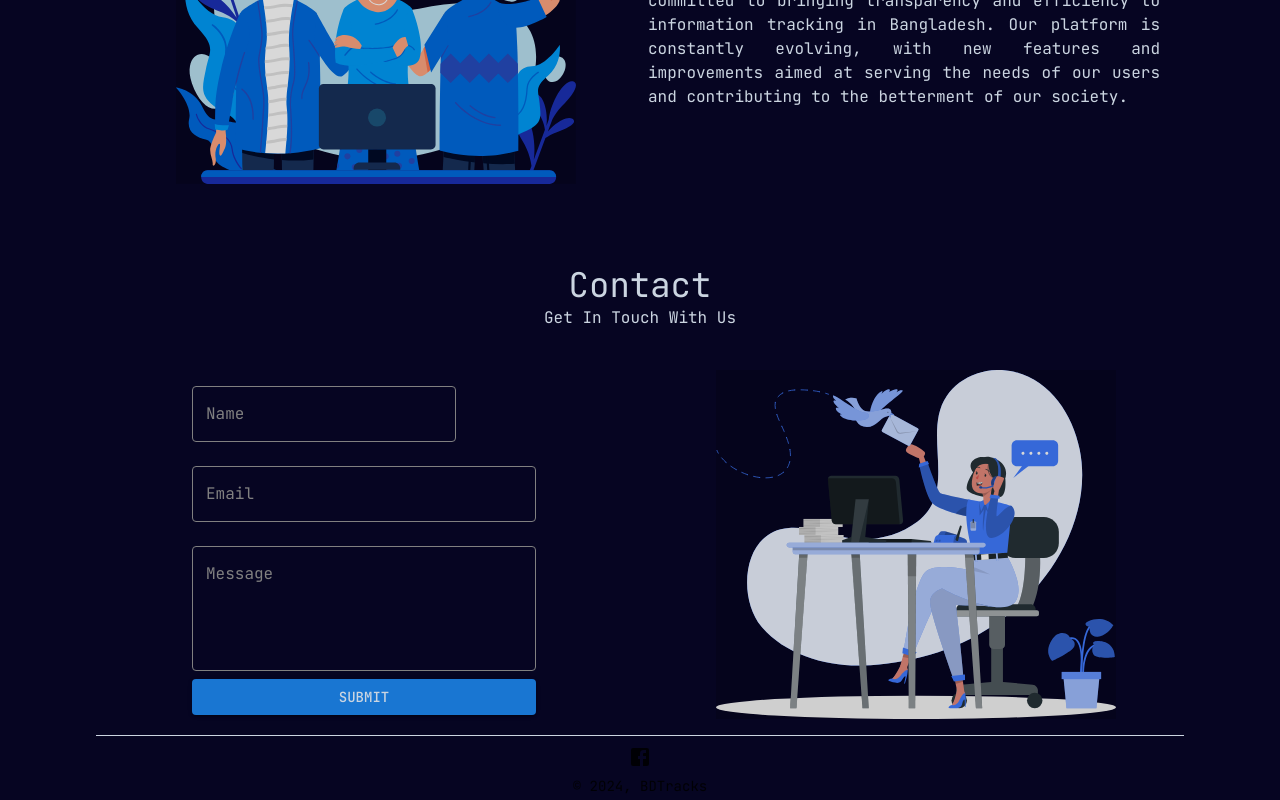
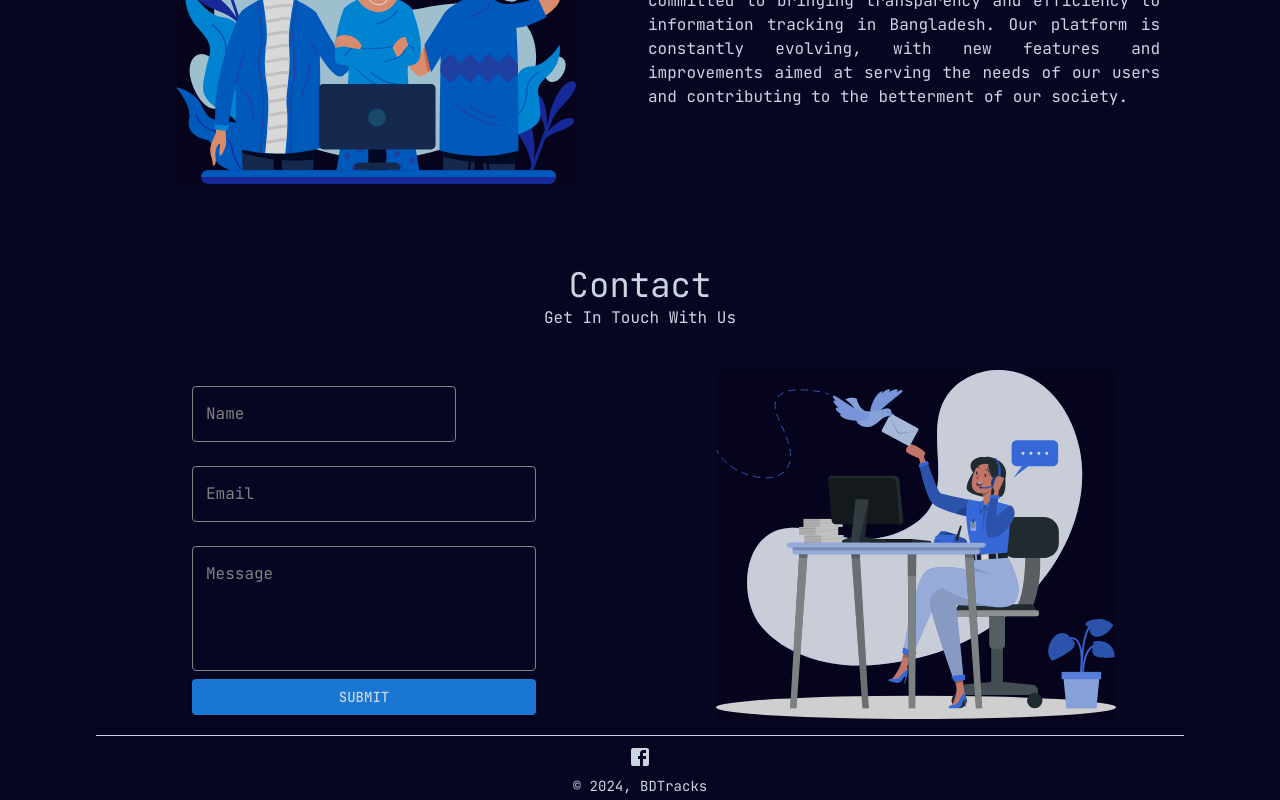
Before and after one commit to wadudB/BDTracks, a React (Vite) app in the folder frontend/: page / in a window 1280 px wide. Shown: the part 2676-3476 px from the top of the page. Built offline with nearby package versions, Linux system fonts and the light colour scheme.

Commit message:
added scrollbar design

```diff
--- /dev/null
+++ b/frontend/src/css/scrollbar-styles.css
@@ -0,0 +1,13 @@
+/* WebKit browsers */
+::-webkit-scrollbar {
+    width: 10px;
+  }
+
+  ::-webkit-scrollbar-thumb {
+    background-color: #061434;
+    border-radius: 6px;
+  }
+
+  ::-webkit-scrollbar-thumb:hover {
+    background-color: #c77676;
+  }
--- a/frontend/src/main.jsx
+++ b/frontend/src/main.jsx
@@ -2,6 +2,7 @@ import React from "react";
 import ReactDOM from "react-dom/client";
 import App from "./App.jsx";
 import "./index.css";
+import "./css/scrollbar-styles.css";
 import { createTheme, ThemeProvider } from "@mui/material/styles";
 
 const theme = createTheme({
@@ -13,6 +14,11 @@ const theme = createTheme({
       "monospace",
     ].join(","),
   },
+  palette: {
+    text: {
+      primary: "#CBD5E1",
+    },
+  },
 });
 
 ReactDOM.createRoot(document.getElementById("root")).render(
```
